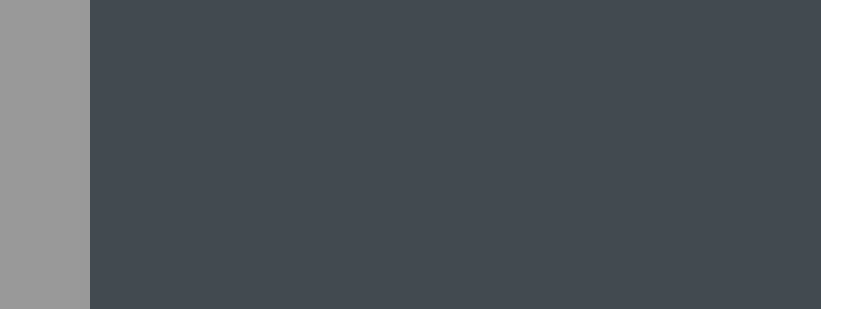
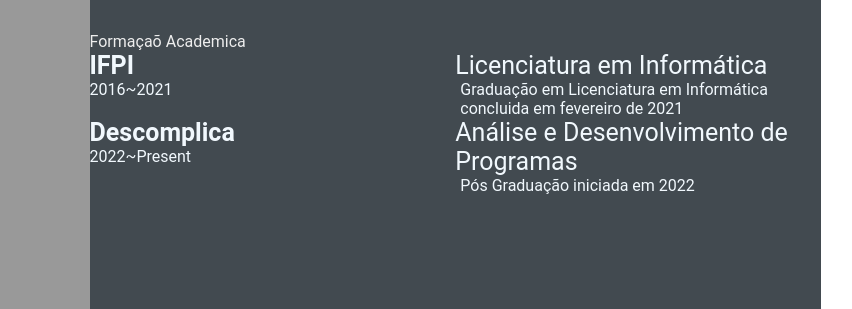
Before and after one commit to AnnaBSilva/annadevweek.github.io, a plain HTML site: page index.html in a window 1280 px wide. Shown: the part 432-741 px from the top of the page, 331-1183 px from the left. Drawn offline with Linux system fonts and the light colour scheme.

Commit message:
feature: add formação acadêmica (#4)

```diff
--- a/index.html
+++ b/index.html
@@ -6,6 +6,7 @@
     <title>Anna Silva</title>
     <link rel="stylesheet" href="style.css" />
   </head>
+
   <body>
     <main class="resume-contents">
       <section class="left-section">
@@ -32,9 +33,15 @@
           <div class="skills">
             <p class="left-title">Skills</p>
             <ul>
-              <li><p>HTML & CSS</p></li>
-              <li><p>HTML & CSS</p></li>
-              <li><p>HTML & CSS</p></li>
+              <li>
+                <p>HTML & CSS</p>
+              </li>
+              <li>
+                <p>HTML & CSS</p>
+              </li>
+              <li>
+                <p>HTML & CSS</p>
+              </li>
             </ul>
           </div>
         </section>
@@ -80,6 +87,32 @@
             </div>
           </div>
         </section>
+        <section class="education gap">
+          <div class="right-title">Formaçaõ Academica</div>
+          <div class="education-contents">
+            <div class="education-left">
+              <p class="education-school-name">IFPI</p>
+              <p class="education-time-period">2016~2021</p>
+            </div>
+            <div class="education-right">
+              <p class="education-subject">Licenciatura em Informática</p>
+              <p class="education-desc">
+                Graduação em Licenciatura em Informática concluida em fevereiro
+                de 2021
+              </p>
+            </div>
+            <div class="education-left">
+              <p class="education-school-name">Descomplica</p>
+              <p class="education-time-period">2022~Present</p>
+            </div>
+            <div class="education-right">
+              <p class="education-subject">
+                Análise e Desenvolvimento de Programas
+              </p>
+              <p class="education-desc">Pós Graduação iniciada em 2022</p>
+            </div>
+          </div>
+        </section>
       </section>
     </main>
   </body>
```
